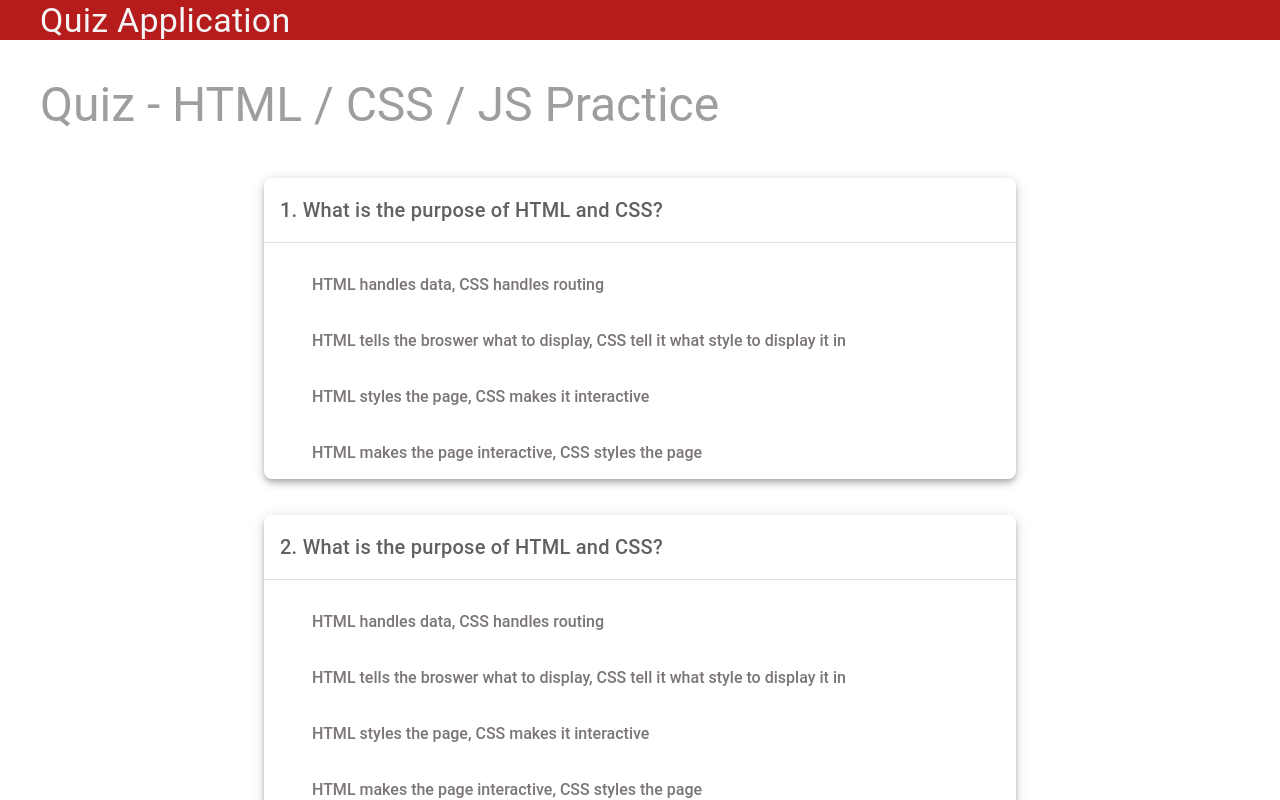
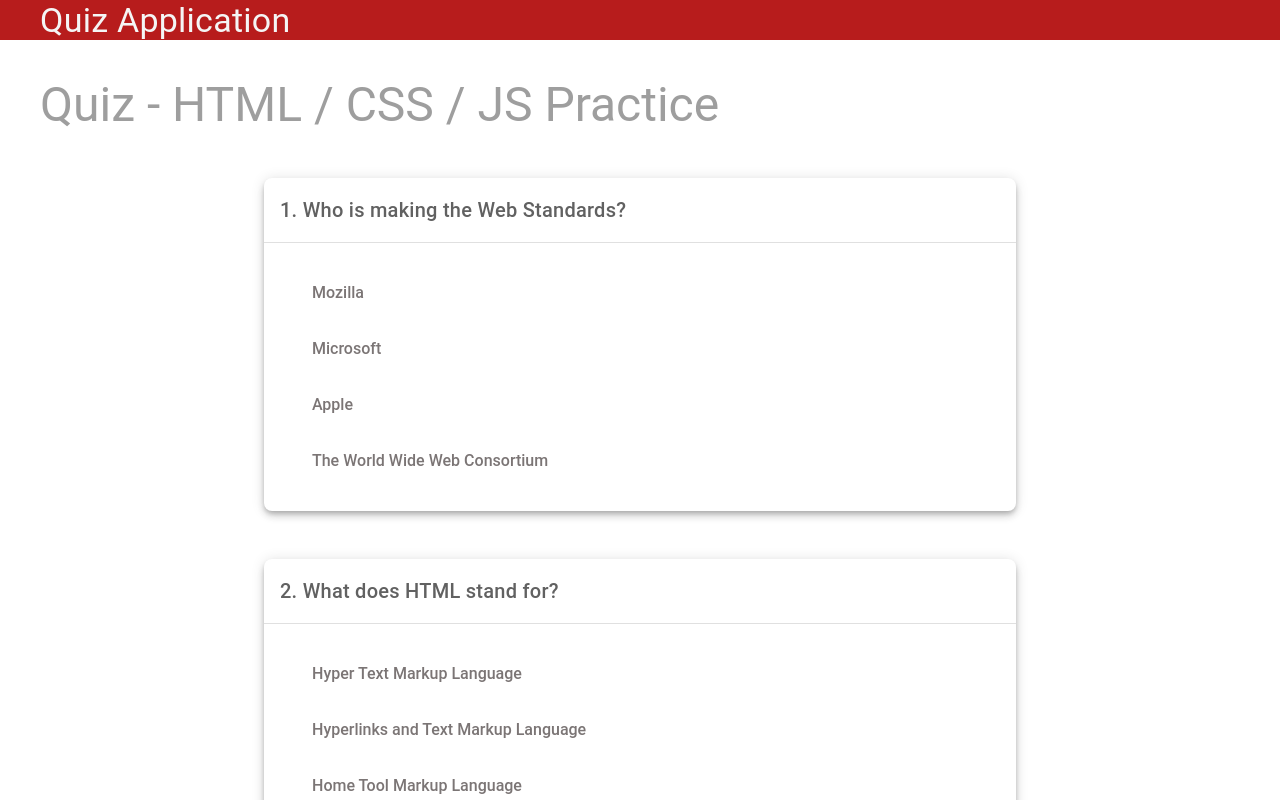
Before and after one commit to ZehuiZhao111/Quiz, a Vue app: page / in a window 1280 px wide. Shown: the top 800 px of the page. Built offline with nearby package versions, Linux system fonts and the light colour scheme; the HTML template or start-up script is replaced by a standard one.

Commit message:
changed to single select. Project finished

```diff
--- a/src/App.vue
+++ b/src/App.vue
@@ -63,9 +63,8 @@ export default {
         for (let i = 0; i < this.answers.length; i++) {
           const answer = this.answers[i]
           const correctAns = this.questions[i].answer
-          answer.sort()
-          correctAns.sort()
-          if (JSON.stringify(answer) == JSON.stringify(correctAns)) {
+
+          if (answer == correctAns) {
             count = count + 1
           }
         }
@@ -79,15 +78,3 @@ export default {
   },
 }
 </script>
-
-<style>
-.unAnswered {
-  border: 2px solid yellow !important;
-}
-.correct {
-  border: 2px solid #32cd32 !important;
-}
-.wrong {
-  border: 2px solid #b71c1c !important;
-}
-</style>
--- a/src/components/Header.vue
+++ b/src/components/Header.vue
@@ -1,6 +1,6 @@
 <template>
   <h1
-    class="mobileWidth text-h6 text-md-h5 text-lg-h4 text-xl-h4 text-truncate red darken-4 pl-10"
+    class="mobileWidth text-h6 text-md-h5 text-lg-h4 text-xl-h4 red darken-4 pl-10"
   >
     <p class="grey--text text--lighten-4 mb-0">Quiz Application</p>
   </h1>
@@ -19,4 +19,10 @@ export default {
     padding-top: 13px;
   }
 }
+@media screen and (max-width: 205px) {
+  .mobileWidth {
+    height: 70px;
+    padding-top: 2px;
+  }
+}
 </style>
--- a/src/components/Question.vue
+++ b/src/components/Question.vue
@@ -3,8 +3,8 @@
     elevation="5"
     class="my-12 rounded-lg"
     :class="{
-      correct: isSubmit && arrEqual(answer, question.answer),
-      wrong: isSubmit && !arrEqual(answer, question.answer),
+      correct: isSubmit && answer == question.answer,
+      wrong: isSubmit && answer !== question.answer,
       unAnswered: !isSubmit && answer.length === 0 && submitIsClicked,
     }"
   >
@@ -12,34 +12,34 @@
       >{{ question.id + 1 }}. {{ question.des }}
     </v-card-title>
     <v-divider></v-divider>
+    <v-radio-group v-model="answer" @change="onChange(question.id)">
       <div v-for="(option, i) in question.options" :key="i">
-      <v-checkbox
-        @change="onChange(question.id)"
-        v-model="answer"
-        :label="option"
-        :value="option"
+        <v-radio
           :class="{
             highlight:
               isSubmit &&
-            !arrEqual(answer, question.answer) &&
+              answer !== question.answer &&
               question.answer.includes(option),
             whiteText:
               isSubmit &&
-            !arrEqual(answer, question.answer) &&
+              answer !== question.answer &&
               question.answer.includes(option),
           }"
-        class="adjust-content ml-4 mr-4 mb-n3 grey--text rounded-lg"
-      ></v-checkbox>
+          class="adjust-content ml-4 mb-4 mr-4 grey--text rounded-lg"
+          :label="option"
+          :value="option"
+        ></v-radio>
       </div>
+    </v-radio-group>
     <div
-      class="text-right mt-5 mr-5 mb-2 font-weight-medium"
+      class="text-right mt-n2 mr-5 mb-2 font-weight-medium"
       :class="{
-        correctAns: arrEqual(answer, question.answer),
-        wrongAns: !arrEqual(answer, question.answer),
+        correctAns: answer == question.answer,
+        wrongAns: answer !== question.answer,
       }"
       v-show="isSubmit"
     >
-      {{ arrEqual(answer, question.answer) ? 'Correct' : 'Wrong' }}
+      {{ answer == question.answer ? 'Correct' : 'Wrong' }}
     </div>
   </v-card>
 </template>
@@ -53,7 +53,7 @@ export default {
   },
   data() {
     return {
-      answer: [],
+      answer: '',
     }
   },
   methods: {
@@ -63,16 +63,6 @@ export default {
         answer: this.answer,
       })
     },
-    arrEqual(arr1, arr2) {
-      const arr1Copy = [...arr1]
-      const arr2Copy = [...arr2]
-      arr1Copy.sort()
-      arr2Copy.sort()
-      if (JSON.stringify(arr1Copy) !== JSON.stringify(arr2Copy)) {
-        return false
-      }
-      return true
-    },
   },
 }
 </script>
@@ -80,6 +70,16 @@ export default {
 <style scoped>
 .highlight {
   background: #32cd32;
+  border: 1px solid green;
+}
+.unAnswered {
+  border: 2px solid yellow !important;
+}
+.correct {
+  border: 2px solid #32cd32 !important;
+}
+.wrong {
+  border: 2px solid #b71c1c !important;
 }
 
 .whiteText /deep/ label {
@@ -92,6 +92,8 @@ export default {
 }
 .adjust-content {
   max-width: 800px;
+  min-height: 40px;
+  overflow: hidden;
 }
 
 ::v-deep .v-input__slot {
--- a/src/components/RetakeQuizBtn.vue
+++ b/src/components/RetakeQuizBtn.vue
@@ -1,9 +1,15 @@
 <template>
-  <div class="text-center">
-    <v-btn elevation="2" width="200px" @click="reloadPage"
-      >Retake the quiz</v-btn
-    >
-  </div>
+  <v-btn
+    class="btn"
+    elevation="2"
+    width="200px"
+    :style="{
+      left: '50%',
+      transform: 'translateX(-50%)',
+    }"
+    @click="reloadPage"
+    >Retake the quiz</v-btn
+  >
 </template>
 
 <script>
--- a/src/components/SubHeader.vue
+++ b/src/components/SubHeader.vue
@@ -1,8 +1,6 @@
 <template>
-  <h2
-    class="text-h5 text-md-h4 text-lg-h3 text-xl-h3 text-truncate pl-10 mt-10"
-  >
-    <p class="grey--text mb-0">Quiz - HTML / CSS / JS Practice</p>
+  <h2 class="text-h5 text-md-h4 text-lg-h3 text-xl-h3 pl-10 mt-10">
+    <div class="grey--text mb-0">Quiz - HTML / CSS / JS Practice</div>
   </h2>
 </template>
 
--- a/src/data/questions.json
+++ b/src/data/questions.json
@@ -1,31 +1,24 @@
 [
   {
     "id": 0,
-    "des": "What is the purpose of HTML and CSS?",
+    "des": "Who is making the Web Standards?",
     "options": [
-      "HTML handles data, CSS handles routing",
-      "HTML tells the broswer what to display, CSS tell it what style to display it in",
-      "HTML styles the page, CSS makes it interactive",
-      "HTML makes the page interactive, CSS styles the page"
+      "Mozilla",
+      "Microsoft",
+      "Apple",
+      "The World Wide Web Consortium"
     ],
-    "answer": [
-      "HTML handles data, CSS handles routing",
-      "HTML makes the page interactive, CSS styles the page"
-    ]
+    "answer": "The World Wide Web Consortium"
   },
   {
     "id": 1,
-    "des": "What is the purpose of HTML and CSS?",
+    "des": "What does HTML stand for?",
     "options": [
-      "HTML handles data, CSS handles routing",
-      "HTML tells the broswer what to display, CSS tell it what style to display it in",
-      "HTML styles the page, CSS makes it interactive",
-      "HTML makes the page interactive, CSS styles the page"
+      "Hyper Text Markup Language",
+      "Hyperlinks and Text Markup Language",
+      "Home Tool Markup Language"
     ],
-    "answer": [
-      "HTML handles data, CSS handles routing",
-      "HTML makes the page interactive, CSS styles the page"
-    ]
+    "answer": "Hyper Text Markup Language"
   },
   {
     "id": 2,
@@ -36,37 +29,28 @@
       "HTML styles the page, CSS makes it interactive",
       "HTML makes the page interactive, CSS styles the page"
     ],
-    "answer": [
-      "HTML handles data, CSS handles routing",
-      "HTML makes the page interactive, CSS styles the page"
-    ]
+    "answer": "HTML tells the broswer what to display, CSS tell it what style to display it in"
   },
   {
     "id": 3,
-    "des": "What is the purpose of HTML and CSS?",
+    "des": "Which of the following is a valid type of function javascript supports?",
     "options": [
-      "HTML handles data, CSS handles routing",
-      "HTML tells the broswer what to display, CSS tell it what style to display it in",
-      "HTML styles the page, CSS makes it interactive",
-      "HTML makes the page interactive, CSS styles the page"
+      "Named function",
+      "Anonymous function",
+      "Both of the above",
+      "None of the above"
     ],
-    "answer": [
-      "HTML handles data, CSS handles routing",
-      "HTML makes the page interactive, CSS styles the page"
-    ]
+    "answer": "Both of the above"
   },
   {
     "id": 4,
-    "des": "What is the purpose of HTML and CSS?",
+    "des": "Which of the following selector matches a element based on its id?",
     "options": [
-      "HTML handles data, CSS handles routing",
-      "HTML tells the broswer what to display, CSS tell it what style to display it in",
-      "HTML styles the page, CSS makes it interactive",
-      "HTML makes the page interactive, CSS styles the page"
+      "The Id Selector",
+      "The Universal Selector",
+      "The Descendant Selector",
+      "The Class Selector"
     ],
-    "answer": [
-      "HTML handles data, CSS handles routing",
-      "HTML makes the page interactive, CSS styles the page"
-    ]
+    "answer": "The Id Selector"
   }
 ]
```
Lines whose indentation alone changed are shown as unchanged.
